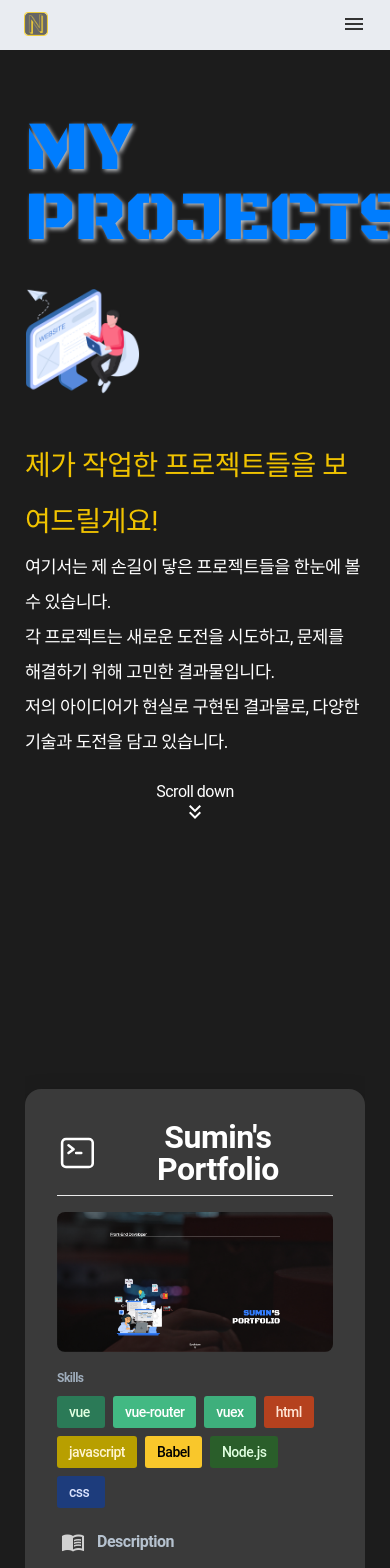
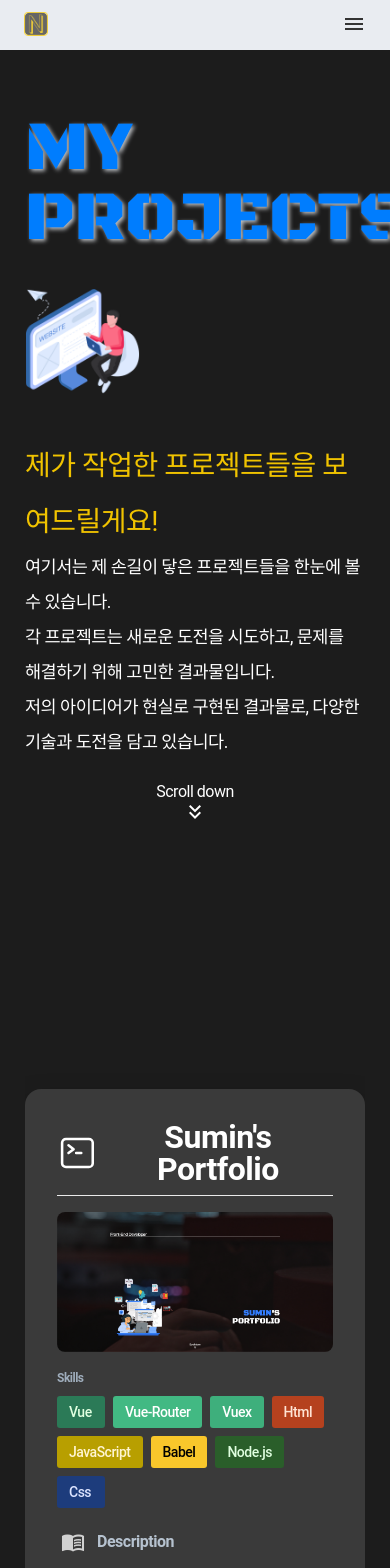
Before and after one commit to sum529-create/sum529-create.github.io, a Vue app: page /projects in a window 390 px wide. Shown: the top 1568 px of the page. Built offline with nearby package versions, Linux system fonts and the light colour scheme.

Commit message:
#project skills 대문자표시 / 모바일 navbar 처리

```diff
--- a/src/components/AboutMe.vue
+++ b/src/components/AboutMe.vue
@@ -89,7 +89,12 @@
           <i class="material-icons terminal-icon">terminal</i>
           <h3>프로젝트</h3>
         </div>
-        <a class="about-me__show-more" :class="{'btn-effect' : showEffectBtn}" href="/projects">Show more Project ➣</a>
+        <a
+          class="about-me__show-more"
+          :class="{ 'btn-effect': showEffectBtn }"
+          href="/projects"
+          >Show more Project ➣</a
+        >
       </div>
     </div>
   </div>
@@ -123,7 +128,7 @@ export default {
     }
   },
   methods: {
-    ...mapActions(['updateShowEffectBtn']),
+    ...mapActions(["updateShowEffectBtn"]),
     checkIfInProjectArea() {
       const scrollPosition = window.scrollY;
       const windowHeight = window.innerHeight;
@@ -132,7 +137,7 @@ export default {
       if (scrollPosition + windowHeight >= documentHeight - 230) {
         setTimeout(() => {
           this.showEffectBtn = true;
-        }, 1500)
+        }, 1500);
       } else {
         this.showEffectBtn = false;
       }
@@ -240,8 +245,8 @@ export default {
   margin-right: 10px;
 }
 
-.about-me__info .about-me__show-more{
-  color: #FFF;
+.about-me__info .about-me__show-more {
+  color: #fff;
   font-weight: 500;
   line-height: 40px;
   width: 100%;
@@ -256,17 +261,19 @@ export default {
   cursor: pointer;
 }
 
-.about-me__info .about-me__show-more.btn-effect{
+.about-me__info .about-me__show-more.btn-effect {
   transform: translateY(0);
   animation: sparkle 1.5s infinite alternate;
 }
 
 @keyframes sparkle {
   0% {
-    box-shadow: 0 0 5px #ffffff, 0 0 10px #ffffff, 0 0 15px #95afc0, 0 0 20px #95afc0, 0 0 25px #95afc0;
+    box-shadow: 0 0 5px #ffffff, 0 0 10px #ffffff, 0 0 15px #95afc0,
+      0 0 20px #95afc0, 0 0 25px #95afc0;
   }
   100% {
-    box-shadow: 0 0 10px #ffffff, 0 0 15px #ffffff, 0 0 20px #95afc0, 0 0 25px #95afc0, 0 0 30px #95afc0;
+    box-shadow: 0 0 10px #ffffff, 0 0 15px #ffffff, 0 0 20px #95afc0,
+      0 0 25px #95afc0, 0 0 30px #95afc0;
   }
 }
 
--- a/src/components/AppHero.vue
+++ b/src/components/AppHero.vue
@@ -601,5 +601,8 @@ i.material-icons {
     top: 10%;
     text-align: center;
   }
+  .hero__bottom-img {
+    height: auto;
+  }
 }
 </style>
--- a/src/components/LeftNav.vue
+++ b/src/components/LeftNav.vue
@@ -9,10 +9,12 @@
           <a href="/"> Sumin's portfolio </a>
         </div>
         <div class="nav__section-logo">
-          <img
-            src="../assets/img/icon/favicon_pf_sumin.png"
-            alt="노수민 포트폴리오 웹사이트 로고"
-          />
+          <a href="/">
+            <img
+              src="../assets/img/icon/favicon_pf_sumin.png"
+              alt="노수민 포트폴리오 웹사이트 로고"
+            />
+          </a>
         </div>
         <div class="nav__section-icon">
           <a href="javascript:;" @click="showMenuList()">
@@ -48,7 +50,7 @@
                   src="../assets/gif/menu-selected-01.gif"
                   alt="메뉴 선택1"
                 />
-                <span>About</span>
+                <span>Home</span>
               </a>
             </li>
             <li class="nav__section-menu-2 highlight-text">
@@ -57,7 +59,7 @@
                   src="../assets/gif/menu-selected-02.gif"
                   alt="메뉴 선택2"
                 />
-                <span>Careers</span>
+                <span>About</span>
               </a>
             </li>
             <li class="nav__section-menu-3 highlight-text">
@@ -66,7 +68,7 @@
                   src="../assets/gif/menu-selected-03.gif"
                   alt="메뉴 선택3"
                 />
-                <span>Skills</span>
+                <span>Projects</span>
               </a>
             </li>
             <li class="nav__section-menu-4 highlight-text">
@@ -75,10 +77,10 @@
                   src="../assets/gif/menu-selected-04.gif"
                   alt="메뉴 선택4"
                 />
-                <span>Projects</span>
+                <span>Contact</span>
               </a>
             </li>
-            <li class="nav__section-menu-5 highlight-text">
+            <!-- <li class="nav__section-menu-5 highlight-text">
               <a href="javascript:;">
                 <img
                   src="../assets/gif/menu-selected-05.gif"
@@ -86,7 +88,7 @@
                 />
                 <span>Contact</span>
               </a>
-            </li>
+            </li> -->
           </ul>
         </div>
       </div>
@@ -296,9 +298,23 @@ export default {
   }
   .nav__section-icon {
     top: 0;
-    width: auto;
+    width: auto !important;
     right: 0;
     transform: translate(-1.5rem, 50%);
   }
+  .nav__section.show-menu-flag .nav__section-menu {
+    height: 100vh;
+    width: 100%;
+    left: 0;
+    top: 100%;
+    transform: none;
+    background-color: #e9ecf1;
+  }
+  .nav__section.show-menu-flag .nav__section-menu ul {
+    top: calc(50% - 50px);
+    left: 50%;
+    transform: translate(-50%, -50%);
+    position: absolute;
+  }
 }
 </style>
--- a/src/components/WorkBox.vue
+++ b/src/components/WorkBox.vue
@@ -34,22 +34,22 @@
               :key="index"
               :class="{
                 label: true,
-                'label-green': lang === 'vue',
-                'label-vue-router': lang === 'vue-router',
-                'label-vuex': lang === 'vuex',
-                'label-yellow': lang === 'javascript',
+                'label-green': lang === 'Vue',
+                'label-vue-router': lang === 'Vue-Router',
+                'label-vuex': lang === 'Vuex',
+                'label-yellow': lang === 'JavaScript',
                 'label-babel': lang === 'Babel',
                 'label-darkgreen': lang === 'Node.js',
-                'label-darkblue': lang === 'css' || lang === 'CSS-in-JS',
-                'label-vite': lang === 'vite',
-                'label-firebase': lang === 'firebase',
-                'label-blue': lang === 'typescript',
-                'label-pink': lang === 'scss',
-                'label-pink': lang === 'sass',
-                'label-orange': lang === 'html',
-                'label-react': lang === 'react',
-                'label-react-router': lang === 'react-router',
-                'label-react-dom': lang === 'react-dom',
+                'label-darkblue': lang === 'Css' || lang === 'CSS-in-JS',
+                'label-vite': lang === 'Vite',
+                'label-firebase': lang === 'Firebase',
+                'label-blue': lang === 'TypeScript',
+                'label-pink': lang === 'Scss',
+                'label-pink': lang === 'Sass',
+                'label-orange': lang === 'Html',
+                'label-react': lang === 'React',
+                'label-react-router': lang === 'React-router',
+                'label-react-dom': lang === 'React-dom',
                 'label-glitch': lang === 'Glitch',
               }"
             >
--- a/src/page/WorkSection.vue
+++ b/src/page/WorkSection.vue
@@ -153,14 +153,14 @@ export default {
           title: "Sumin's Portfolio",
           prjImg: "project_01.png",
           prdLan: [
-            "vue",
-            "vue-router",
-            "vuex",
-            "html",
-            "javascript",
+            "Vue",
+            "Vue-Router",
+            "Vuex",
+            "Html",
+            "JavaScript",
             "Babel",
             "Node.js",
-            "css",
+            "Css",
           ],
           gitHubUrl: "https://github.com/sum529-create",
           webLink: "https://sum529-create.github.io/",
@@ -175,15 +175,15 @@ export default {
           title: "Echo-Wave",
           prjImg: "project_02.png",
           prdLan: [
-            "vue",
-            "vue-router",
-            "vuex",
-            "html",
-            "javascript",
-            "vite",
-            "firebase",
+            "Vue",
+            "Vue-Router",
+            "Vuex",
+            "Html",
+            "JavaScript",
+            "Vite",
+            "Firebase",
             "Node.js",
-            "css",
+            "Css",
           ],
           gitHubUrl: "https://github.com/sum529-create/echo-wave",
           webLink: "https://echo-wave-f4948.web.app/",
@@ -203,13 +203,13 @@ export default {
           title: "Buzz-Chatly",
           prjImg: "project_03.png",
           prdLan: [
-            "react",
-            "react-router",
-            "react-dom",
-            "html",
-            "typescript",
-            "vite",
-            "firebase",
+            "React",
+            "React-router",
+            "React-dom",
+            "Html",
+            "TypeScript",
+            "Vite",
+            "Firebase",
             "Node.js",
             "CSS-in-JS",
           ],
@@ -230,15 +230,15 @@ export default {
           title: "AirView",
           prjImg: "project_04.png",
           prdLan: [
-            "react",
-            "react-dom",
-            "html",
-            "typescript",
-            "javascript",
+            "React",
+            "React-dom",
+            "Html",
+            "TypeScript",
+            "JavaScript",
             "Node.js",
             "Glitch",
-            "css",
-            "sass",
+            "Css",
+            "Sass",
             "CSS-in-JS",
           ],
           gitHubUrl: "https://github.com/sum529-create/AirView",
@@ -258,10 +258,10 @@ export default {
           title: "Cultural-Event-Info",
           prjImg: "project_05.png",
           prdLan: [
-            "react",
-            "html",
-            "typescript",
-            "javascript",
+            "React",
+            "Html",
+            "TypeScript",
+            "JavaScript",
             "Node.js",
             "Glitch",
             "CSS-in-JS",
```
Also changed, not shown: src/components/TextEffect.vue (+186 -79 lines).
